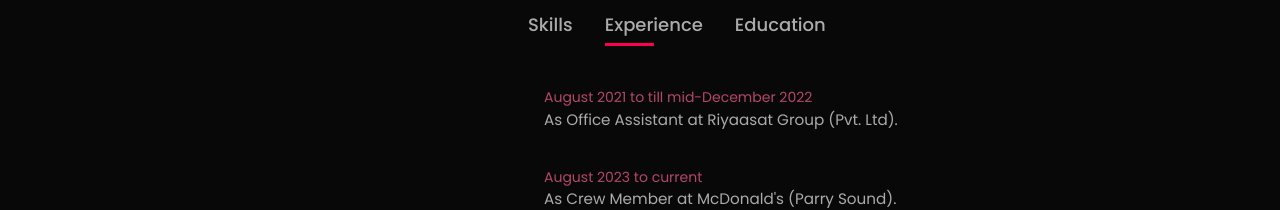
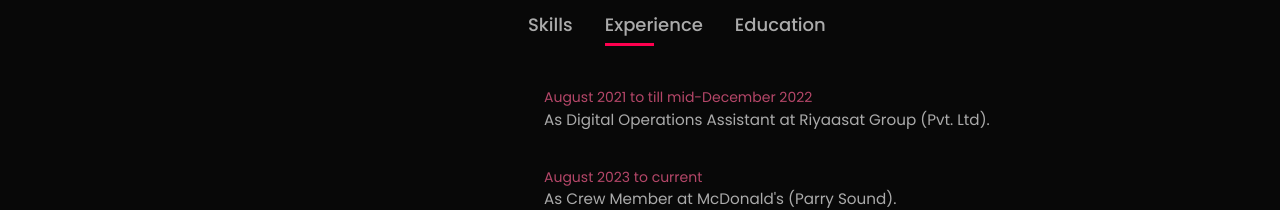
Before and after one commit to SUKH2022/Profile_project, a plain HTML site: page index.html in a window 1280 px wide. Both pictures are taken after a click on the element "Experience". Shown: the part 1175-1385 px from the top of the page. Drawn offline with Linux system fonts and the light colour scheme; files whose address does not match are found by name; a web font is replaced by a local one.

Commit message:
Update index.html
updated

```diff
--- a/index.html
+++ b/index.html
@@ -83,7 +83,7 @@
                     </div>
                     <div class="tab-contents" id="experience">
                         <ul>
-                            <li><span>August 2021 to till mid-December 2022</span><br>As Office Assistant at Riyaasat
+                            <li><span>August 2021 to till mid-December 2022</span><br>As Digital Operations Assistant at Riyaasat
                                 Group (Pvt. Ltd).</li>
                             <li><span>August 2023 to current</span><br>As Crew Member at McDonald's (Parry Sound).</b>
                             </li>
```
